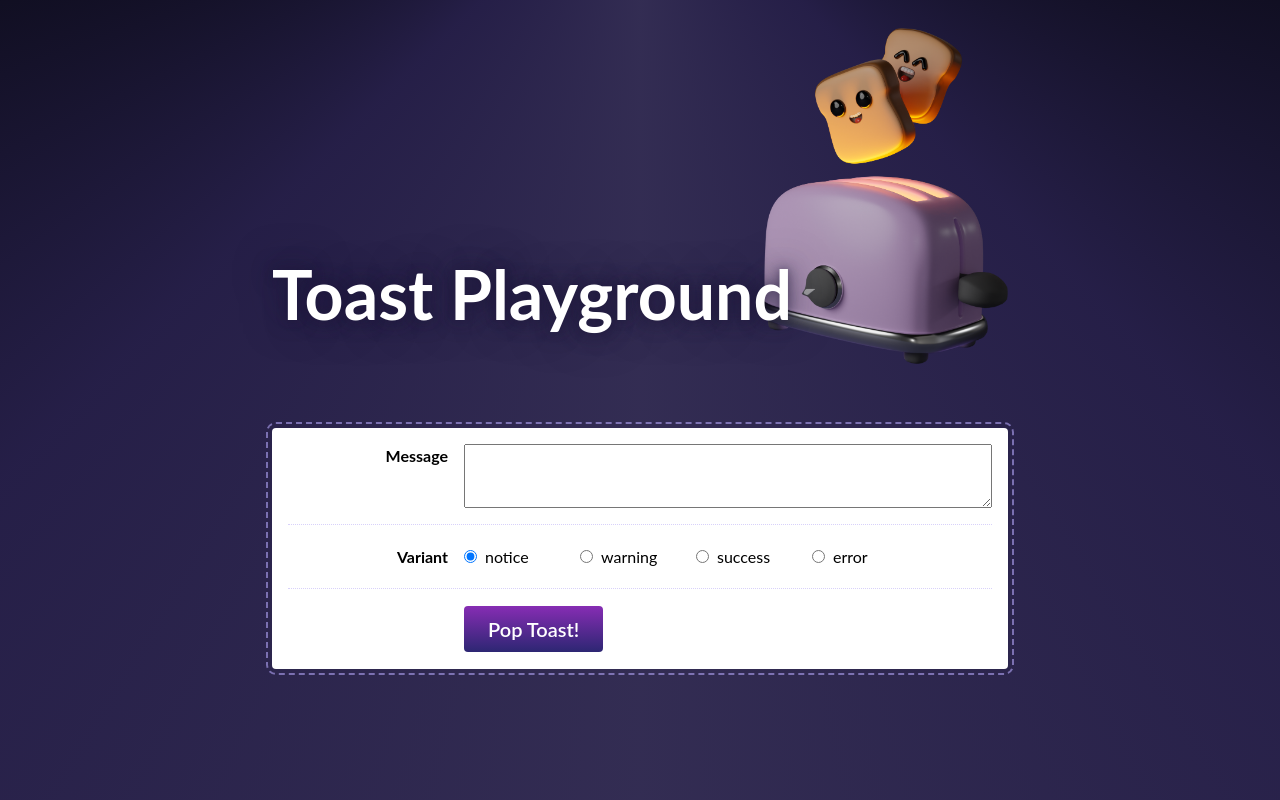
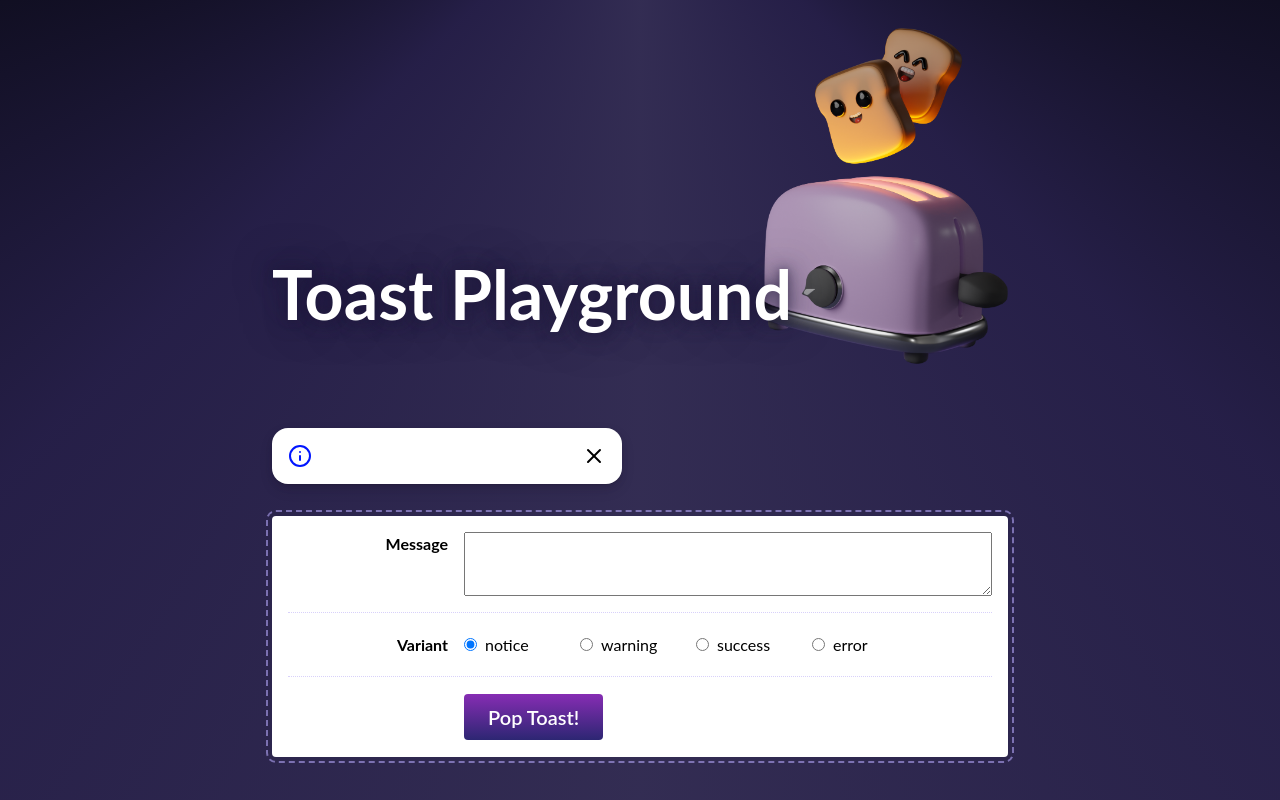
Before and after one commit to wowdyaln/toast-component-ts, a React (Vite) app: page / in a window 1280 px wide. Both pictures are taken after a click on the button "Pop Toast!". Shown: the top 800 px of the page. Built offline with nearby package versions, Linux system fonts and the light colour scheme.

Commit message:
Exercise 2, done

```diff
--- a/src/components/Toast/Toast.tsx
+++ b/src/components/Toast/Toast.tsx
@@ -1,5 +1,5 @@
-import React from 'react';
 import {
+  Icon,
   AlertOctagon,
   AlertTriangle,
   CheckCircle,
@@ -11,23 +11,38 @@ import VisuallyHidden from '../VisuallyHidden';
 
 import styles from './Toast.module.css';
 
-const ICONS_BY_VARIANT = {
+const ICONS_BY_VARIANT: Record<string, Icon> = {
   notice: Info,
   warning: AlertTriangle,
   success: CheckCircle,
   error: AlertOctagon,
 };
 
-function Toast() {
+//* 特別的技巧來了！！！
+const IconComp = ({ icon: IconPic, size = 24 }: { icon: Icon, size?: number }) => {
   return (
-    <div className={`${styles.toast} ${styles.notice}`}>
+    <IconPic size={size} />
+  );
+}
+
+function Toast({
+  textarea,
+  variant,
+  setIsToastShow
+}: {
+  textarea: string,
+  variant: string,
+  setIsToastShow: any
+ }) {
+  return (
+    <div className={`${styles.toast} ${styles[variant]}`}>
       <div className={styles.iconContainer}>
-        <Info size={24} />
+        <IconComp icon={ICONS_BY_VARIANT[variant]} size={24} />
       </div>
       <p className={styles.content}>
-        16 photos have been uploaded
+        {textarea}
       </p>
-      <button className={styles.closeButton}>
+      <button className={styles.closeButton} onClick={() => {setIsToastShow(false)}}>
         <X size={24} />
         <VisuallyHidden>Dismiss message</VisuallyHidden>
       </button>
--- a/src/components/ToastPlayground/ToastPlayground.tsx
+++ b/src/components/ToastPlayground/ToastPlayground.tsx
@@ -1,6 +1,7 @@
 import React, { useState } from 'react';
 
 import Button from '../Button';
+import Toast from '../Toast/Toast';
 import styles from './ToastPlayground.module.css';
 
 const VARIANT_OPTIONS = ['notice', 'warning', 'success', 'error'];
@@ -8,13 +9,22 @@ const VARIANT_OPTIONS = ['notice', 'warning', 'success', 'error'];
 function ToastPlayground() {
   const [textarea, setTextarea] = useState('');
   const [variant, setVariant] = useState(VARIANT_OPTIONS[0]);
+  const [isToastShow, setIsToastShow] = useState(false);
   return (
     <div className={styles.wrapper}>
       <header>
         <img alt="Cute toast mascot" src="/toast.png" />
         <h1>Toast Playground</h1>
       </header>
-
+      {/* Toast */}
+      {
+        isToastShow &&
+          <Toast
+            textarea={textarea}
+            variant={variant}
+            setIsToastShow={setIsToastShow}
+          />
+      }
       <div className={styles.controlsWrapper}>
         <div className={styles.row}>
           <label
@@ -51,7 +61,6 @@ function ToastPlayground() {
                   </label>
                 ))
               }
-            {/* TODO Other Variant radio buttons here */}
           </div>
         </div>
 
@@ -60,7 +69,13 @@ function ToastPlayground() {
           <div
             className={`${styles.inputWrapper} ${styles.radioWrapper}`}
           >
-            <Button onClick={() => { console.log({ textarea, variant })}} >Pop Toast!</Button>
+            <Button onClick={() => {
+              console.log({ textarea, variant });
+              setIsToastShow(true);
+            }}
+            >
+              Pop Toast!
+            </Button>
           </div>
         </div>
       </div>
```
